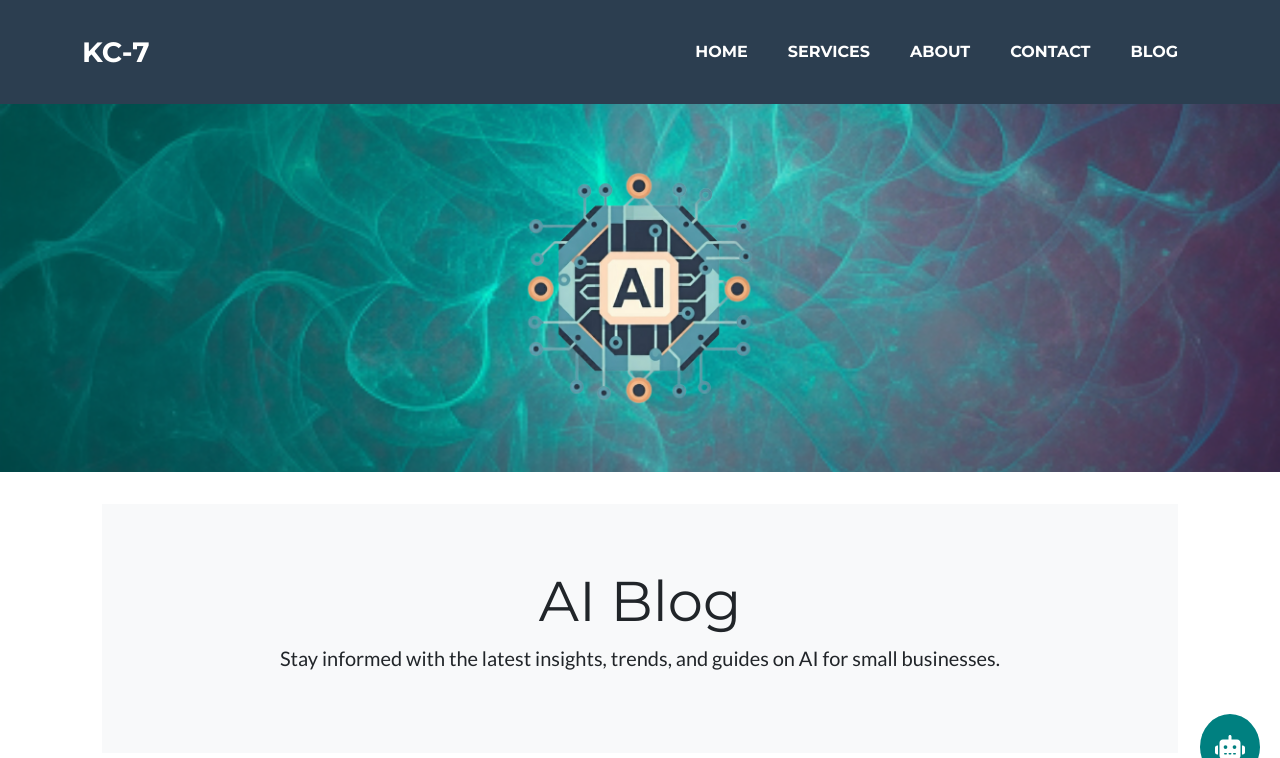
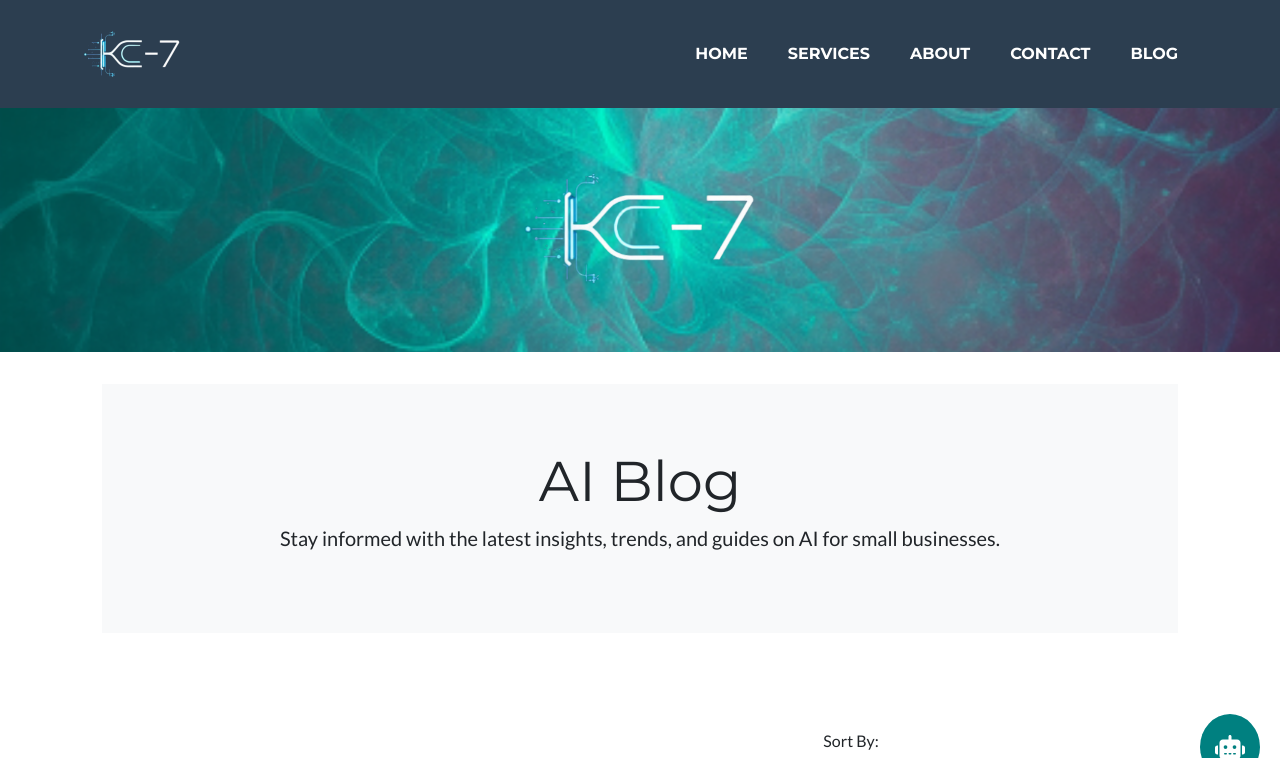
Before and after one commit to KC-7/ai-services, a Flask app: page /blog in a window 1280 px wide. Shown: the top 758 px of the page. Run offline with Flask 2, Linux system fonts and the light colour scheme; some libraries are stand-ins or nearby versions.

Commit message:
Update logo

```diff
--- a/site/templates/base.html
+++ b/site/templates/base.html
@@ -23,7 +23,10 @@
     <!-- Navigation-->
     <nav class="navbar navbar-expand-lg bg-secondary text-uppercase fixed-top" id="mainNav">
         <div class="container">
-            <a class="navbar-brand" href="{{ url_for('index') }}">KC-7</a>
+            <a class="navbar-brand" href="{{ url_for('index') }}">
+                <img class="masthead-avatar move-forward" style="max-height: 50px"
+                    src="{{url_for('static', filename='img/logo.png')}}">
+            </a>
             <button class="navbar-toggler text-uppercase font-weight-bold bg-primary text-white rounded" type="button"
                 data-bs-toggle="collapse" data-bs-target="#navbarResponsive" aria-controls="navbarResponsive"
                 aria-expanded="false" aria-label="Toggle navigation">
@@ -52,7 +55,7 @@
         background-size: cover; background-position: center center; background-repeat: no-repeat;">
         <div class="container d-flex align-items-center flex-column">
             <!-- Masthead Avatar Image-->
-            <img class="masthead-avatar move-forward" src="{{url_for('static', filename='img/logo3.png')}}"
+            <img class="masthead-avatar move-forward" src="{{url_for('static', filename='img/logo.png')}}"
                 alt="KC-7's Avatar">
         </div>
     </header>
@@ -99,7 +102,7 @@
     <!-- Copyright Section-->
     <div class="copyright pb-1 text-center text-white">
         <div class="container"><small>KC-7 &trade; <span id="copyright">
-                    <!-- Year Displayed Here --></span> | Remote AI Services Specialist</small></div>
+                    <!-- Year Displayed Here --></span> | Remote AI Services</small></div>
     </div>
 
     <!-- Chatbot Button -->
```
Also changed, not shown: env.py (added, +7 -0 lines), site/static/img/logo.png (added).
